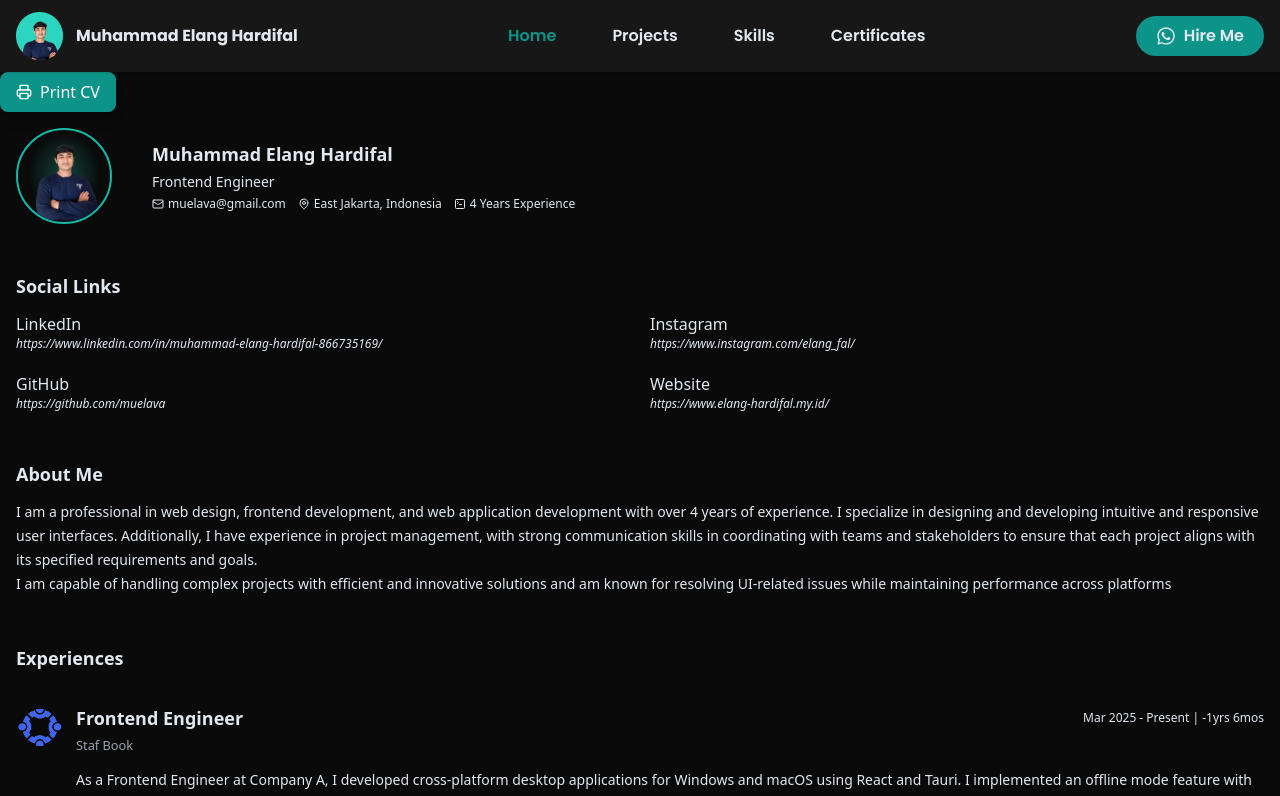
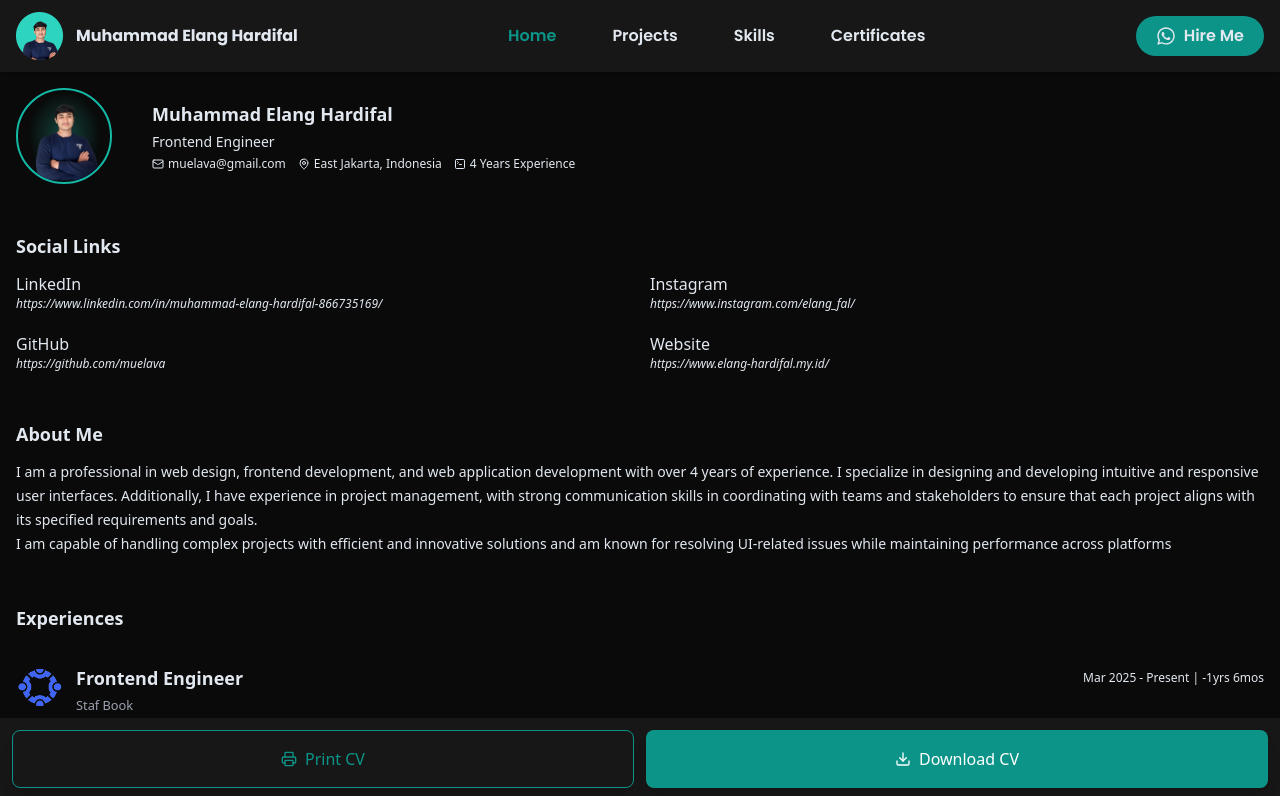
Before and after one commit to muelava/portofolio, a React (Vite) app: page /my-cv in a window 1280 px wide. Shown: the top 796 px of the page. Built offline with nearby package versions, Linux system fonts and the light colour scheme.

Commit message:
UI Button

```diff
--- a/package.json
+++ b/package.json
@@ -14,14 +14,12 @@
     "@react-spring/web": "^9.7.5",
     "@types/react-router-dom": "^5.3.3",
     "date-fns": "^4.1.0",
-    "html2canvas": "^1.4.1",
     "iconsax-reactjs": "^0.0.8",
-    "jspdf": "^3.0.1",
     "lucide-react": "^0.537.0",
     "react": "^18.3.1",
     "react-dom": "^18.3.1",
     "react-icons": "^5.3.0",
-    "react-router-dom": "^6.26.2",
+    "react-router-dom": "^7.8.0",
     "react-to-print": "^3.1.1"
   },
   "devDependencies": {
--- a/src/components/cv/ExperienceComponent.tsx
+++ b/src/components/cv/ExperienceComponent.tsx
@@ -47,7 +47,6 @@ const ExperienceComponent = () => {
     <div>
       <p className="text-lg font-semibold mb-8">Experiences</p>
       {sortedExperiences.map((experience, index) => (
-        <>
         <div key={index} className="flex gap-x-3 mb-5">
           <div>
             {/* <span className="bg-teal-500/20 size-12 flex items-center justify-center rounded-full relative">
@@ -77,7 +76,6 @@ const ExperienceComponent = () => {
             </div>
           </div>
         </div>
-        </>
       ))}
     </div>
   );
--- a/src/pages/Cv.tsx
+++ b/src/pages/Cv.tsx
@@ -1,4 +1,4 @@
-import { Mail, MapPin, Printer, SquareTerminal } from "lucide-react";
+import { Download, Mail, MapPin, Printer, SquareTerminal } from "lucide-react";
 import { aboutMe, socialLinks } from "../libs/cvData";
 import ExperienceComponent from "../components/cv/ExperienceComponent";
 import EducationComponent from "../components/cv/EducationComponent";
@@ -48,10 +48,18 @@ const CvPage = () => {
 
   return (
     <>
-      <button onClick={handlePrint} className="flex items-center gap-2 bg-teal-600 hover:bg-teal-700 text-white px-4 py-2 rounded-lg shadow-lg transition-colors">
-        <Printer size={16} />
-        Print CV
-      </button>
+      <div className="fixed bottom-0 left-0 right-0 p-3 bg-neutral-900 shadow-xl">
+        <div className="grid grid-cols-2 gap-x-3 max-w-7xl mx-auto">
+          <button onClick={handlePrint} className="flex items-center justify-center gap-2 border border-teal-600 hover:bg-teal-700 text-teal-600 hover:text-white p-4 rounded-lg shadow-lg transition-colors">
+            <Printer size={16} />
+            Print CV
+          </button>
+          <button onClick={handlePrint} className="flex items-center justify-center gap-2 bg-teal-600 hover:bg-teal-700 text-white p-4 rounded-lg shadow-lg transition-colors">
+            <Download size={16} />
+            Download CV
+          </button>
+        </div>
+      </div>
 
       <section className="max-w-7xl mx-auto p-4" ref={componentRef}>
         {/* ====== PROFILE ====== */}
```
Also changed, not shown: 1 other file (tests, documents, lock files or other folders). Lines whose indentation alone changed are shown as unchanged.
